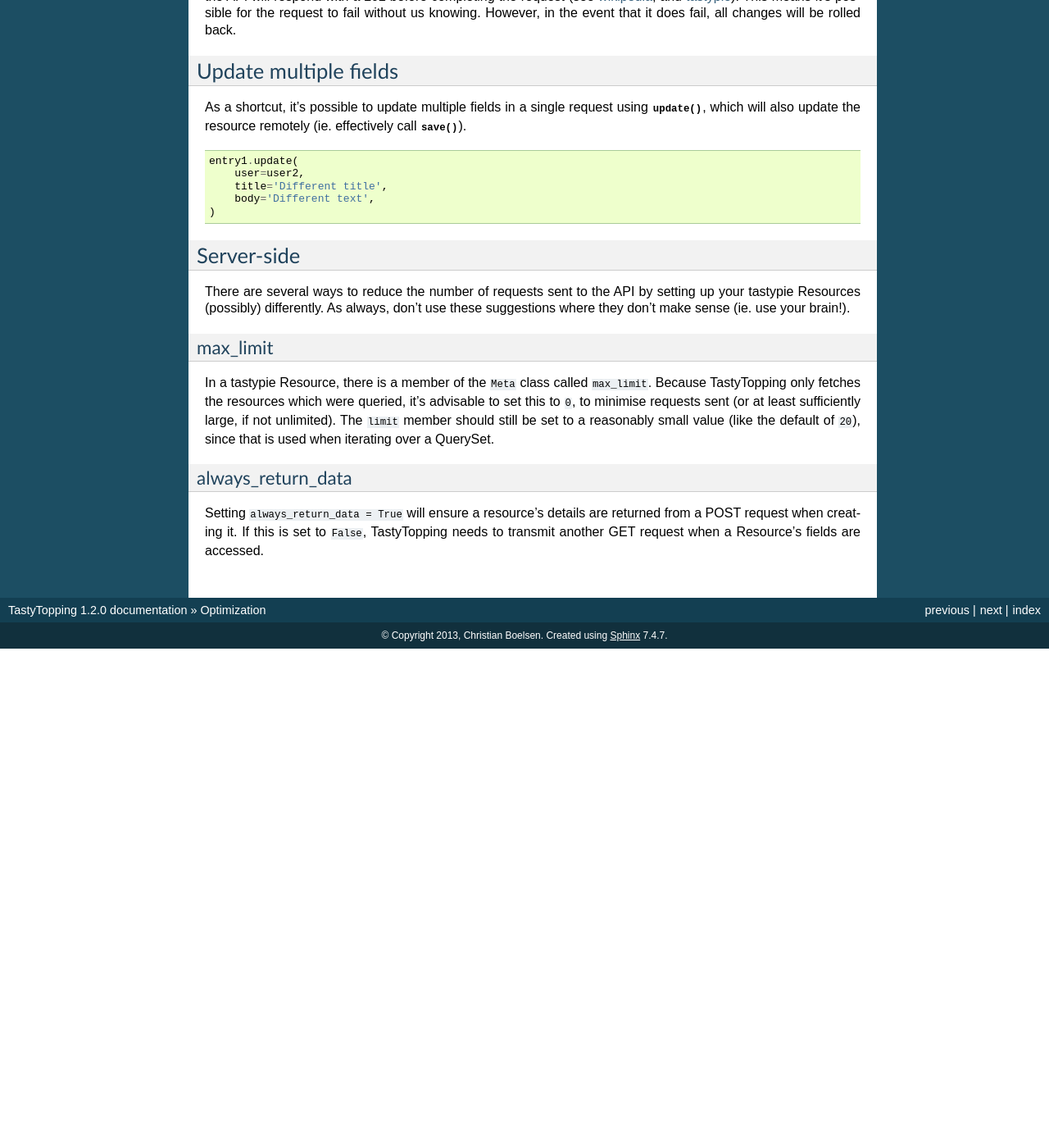
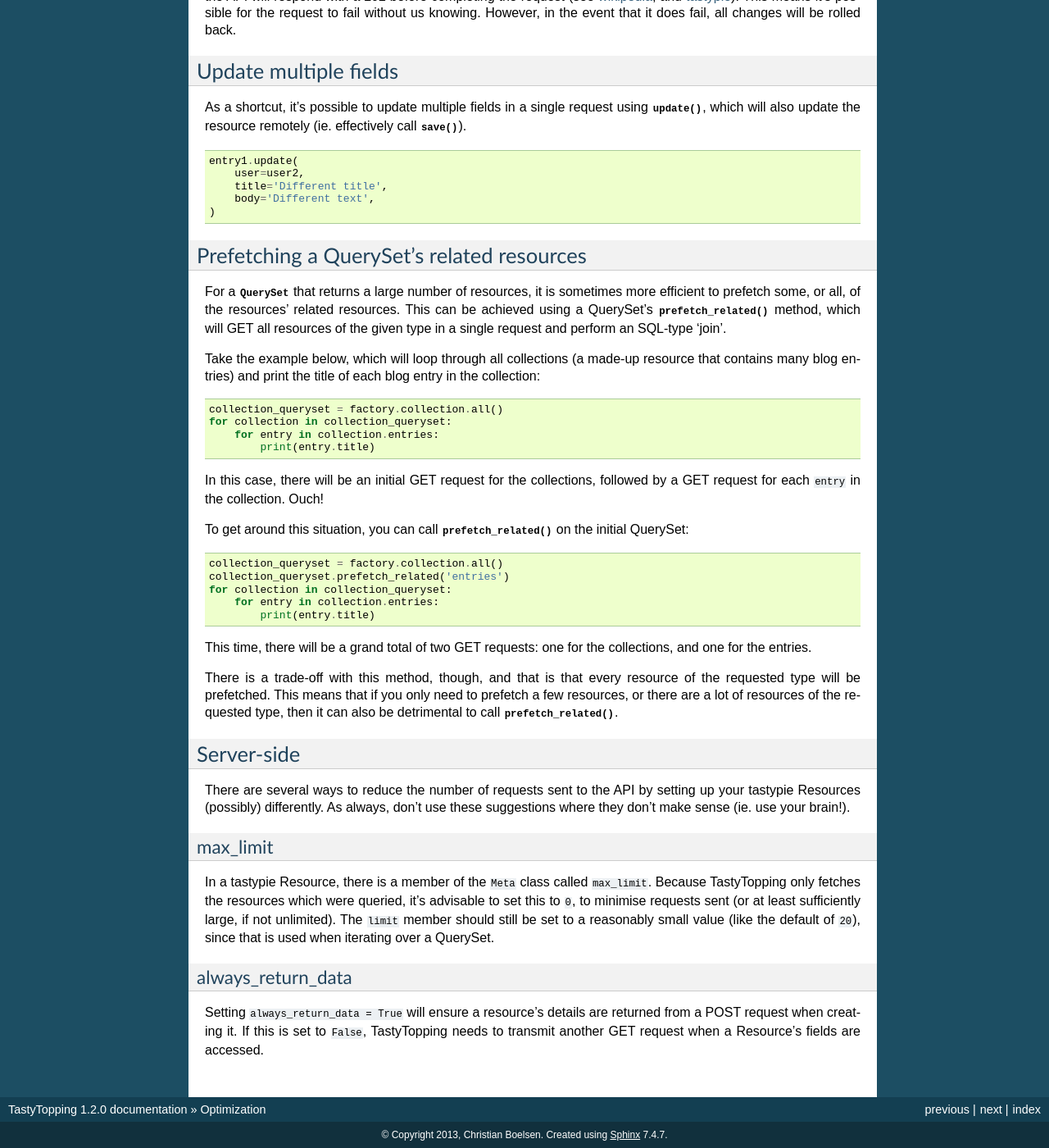
Before and after one commit to cboelsen/tastytopping, a Sphinx documentation site: the page built from docs/optimization.rst, in a window 1280 px wide and 1400 px high, scrolled down 1116 px. Shown: the whole window at 82% size. Built offline with Sphinx 7.4.7, drawn with Linux system fonts in a browser that asks for light colours; before the commit the page ends 1907 px from its top, so only the background shows below that; some of the changed text lies outside the part shown.

Commit message:
Add docs for QuerySet's prefetch_related.

```diff
--- a/docs/optimization.rst
+++ b/docs/optimization.rst
@@ -76,6 +76,7 @@ and `tastypie <http://django-tastypie.readthedocs.org/en/latest/interacting.html
 This means it's possible for the request to fail without us knowing. However,
 in the event that it does fail, all changes will be rolled back.
 
+
 Update multiple fields
 ----------------------
 
@@ -91,6 +92,51 @@ the resource remotely (ie. effectively call
         title='Different title',
         body='Different text',
     )
+
+
+.. _prefetch_related:
+
+Prefetching a QuerySet's related resources
+------------------------------------------
+
+For a :py:class:`~tastytopping.queryset.QuerySet` that returns a large number
+of resources, it is sometimes more efficient to prefetch some, or all, of the
+resources' related resources. This can be achieved using a QuerySet's
+:py:meth:`~tastytopping.queryset.QuerySet.prefetch_related` method, which will
+GET all resources of the given type in a single request and perform an
+SQL-type 'join'.
+
+Take the example below, which will loop through all collections (a made-up
+resource that contains many blog entries) and print the title of each blog
+entry in the collection::
+
+    collection_queryset = factory.collection.all()
+    for collection in collection_queryset:
+        for entry in collection.entries:
+            print(entry.title)
+
+In this case, there will be an initial GET request for the collections,
+followed by a GET request for each ``entry`` in the collection. Ouch!
+
+To get around this situation, you can call
+:py:meth:`~tastytopping.queryset.QuerySet.prefetch_related` on the initial
+QuerySet::
+
+    collection_queryset = factory.collection.all()
+    collection_queryset.prefetch_related('entries')
+    for collection in collection_queryset:
+        for entry in collection.entries:
+            print(entry.title)
+
+This time, there will be a grand total of two GET requests: one for the
+collections, and one for the entries.
+
+There is a trade-off with this method, though, and that is that every resource
+of the requested type will be prefetched. This means that if you only need to
+prefetch a few resources, or there are a lot of resources of the requested
+type, then it can also be detrimental to call
+:py:meth:`~tastytopping.queryset.QuerySet.prefetch_related`.
+
 
 Server-side
 -----------
--- a/docs/query.rst
+++ b/docs/query.rst
@@ -83,4 +83,8 @@ or to get the latest blog entry::
 
     factory.entry.all().latest('pub_date')
 
+There are some optimizations possible with QuerySets:
+
+- :ref:`prefetch_related`.
+
 To view all available methods, take a look at the :doc:`tastytopping`.
```
Also changed, not shown: 1 other file.
